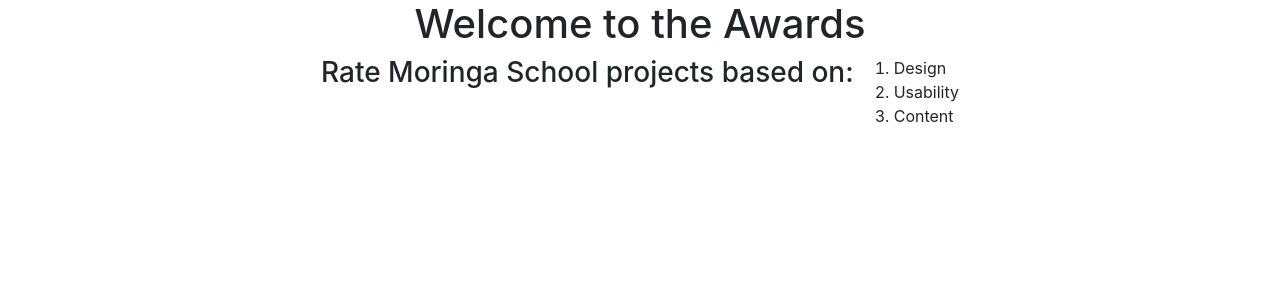
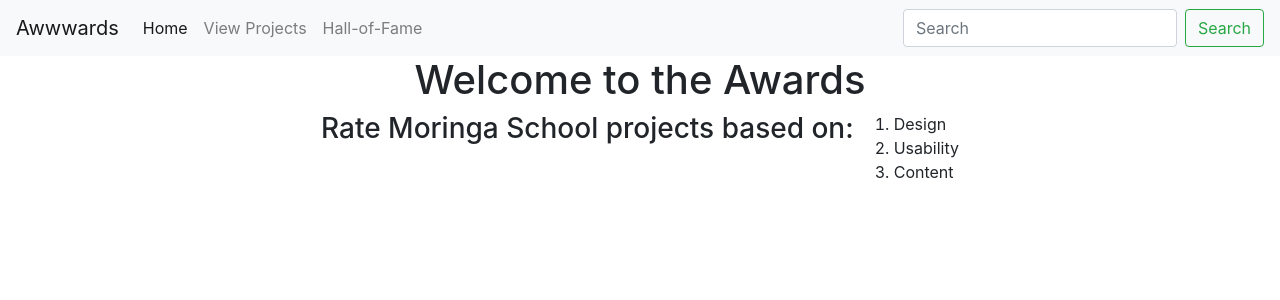
Before and after one commit to kevahere/awwwards, a Django app: page / in a window 1280 px wide. Shown: the top 300 px of the page. Run offline with Django 3.2, Linux system fonts and the light colour scheme; some libraries are stand-ins or nearby versions.

Commit message:
modified navbar slightly

```diff
--- a/prizes/templates/base.html
+++ b/prizes/templates/base.html
@@ -16,6 +16,7 @@
 
 </head>
 <body>
+    {% include "navbar.html" %}
     {% block content %}
     <h1>Look some content</h1>
     {%endblock%}
--- a/prizes/templates/index.html
+++ b/prizes/templates/index.html
@@ -1,5 +1,4 @@
 {% extends 'base.html' %}
-{% include 'navbar.html' %}
 {% block content %}
 <h1 class = "text-center"> Welcome to the Awards</h1>
 <div class="row d-flex justify-content-center">
--- a/prizes/templates/navbar.html
+++ b/prizes/templates/navbar.html
@@ -1,13 +1,24 @@
-<div class="pos-f-t">
-  <div class="collapse" id="navbarToggleExternalContent">
-    <div class="bg-dark p-4">
-      <h4 class="text-white">Collapsed content</h4>
-      <span class="text-muted">Toggleable via the navbar brand.</span>
-    </div>
+<nav class="navbar navbar-expand-lg navbar-light bg-light">
+  <button class="navbar-toggler" type="button" data-toggle="collapse" data-target="#navbarTogglerDemo03" aria-controls="navbarTogglerDemo03" aria-expanded="false" aria-label="Toggle navigation">
+    <span class="navbar-toggler-icon"></span>
+  </button>
+  <a class="navbar-brand" href="#">Awwwards</a>
+
+  <div class="collapse navbar-collapse" id="navbarTogglerDemo03">
+    <ul class="navbar-nav mr-auto mt-2 mt-lg-0">
+      <li class="nav-item active">
+        <a class="nav-link" href="#">Home <span class="sr-only">(current)</span></a>
+      </li>
+      <li class="nav-item">
+        <a class="nav-link" href="#">View Projects</a>
+      </li>
+      <li class="nav-item">
+        <a class="nav-link" href="#">Hall-of-Fame</a>
+      </li>
+    </ul>
+    <form class="form-inline my-2 my-lg-0">
+      <input class="form-control mr-sm-2" type="search" placeholder="Search" aria-label="Search">
+      <button class="btn btn-outline-success my-2 my-sm-0" type="submit">Search</button>
+    </form>
   </div>
-  <nav class="navbar navbar-dark bg-dark">
-    <button class="navbar-toggler" type="button" data-toggle="collapse" data-target="#navbarToggleExternalContent" aria-controls="navbarToggleExternalContent" aria-expanded="false" aria-label="Toggle navigation">
-      <span class="navbar-toggler-icon"></span>
-    </button>
-  </nav>
-</div>
+</nav>
```
